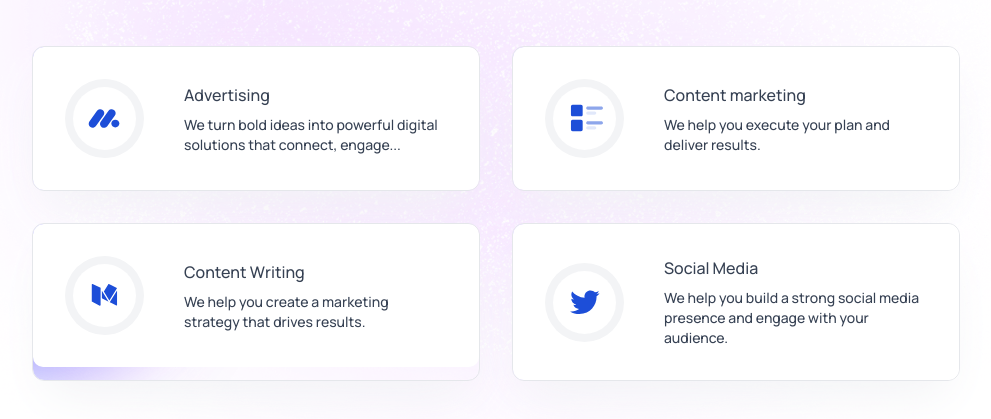
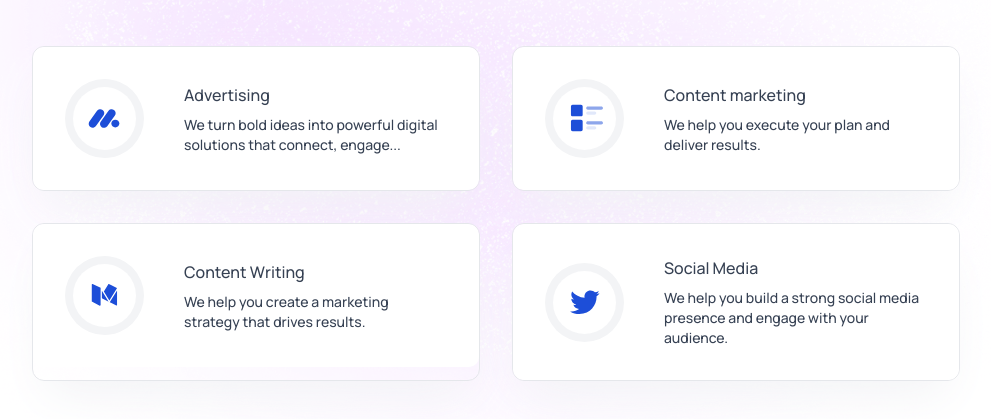
Before and after one commit to arunpmanoj/agency-ai, a React (Vite) app: page / in a window 1280 px wide. Shown: the part 1513-1932 px from the top of the page, without its empty margins (144-1135 px from the left). Built offline with nearby package versions, Linux system fonts and the light colour scheme.

Commit message:
make the border color moving through the border based on mouse pointer

```diff
--- a/src/components/ServiceCard.jsx
+++ b/src/components/ServiceCard.jsx
@@ -1,14 +1,22 @@
-import React, { useState } from 'react'
+import React, { useRef, useState } from 'react'
 import assets from '../assets/assets'
 
 const ServiceCard = ({service,index}) => {
     const [position,setPosition]=useState({x:0,y:0})
-  return (
+    const [visible,setVisible]=useState(false)
+    const divRef = useRef(null)
+    const handleMouseMove = (e) =>{
+        const bounds = divRef.current.getBoundingClientRect();
+        setPosition({x :e.clientX - bounds.left, y:e.clientY - bounds.top})
+    }
+;  return (
     <div className='relative overflow-hidden max-w-lg m-2 sm:m-4 rounded-xl border
-     border-gray-200 dark:border-gray-700 shadow-2xl shadow-gray-100 dark:shadow-white/10'>
-        <div className='pointer-events-none blur-2xl rounded-full bg-gradient-to-r from-blue-500
+     border-gray-200 dark:border-gray-700 shadow-2xl shadow-gray-100 dark:shadow-white/10'
+     onMouseEnter={()=>setVisible(true)} onMouseLeave={()=>setVisible(false)} ref={divRef}
+     onMouseMove={handleMouseMove}>
+        <div className={`pointer-events-none blur-2xl rounded-full bg-gradient-to-r from-blue-500
          via-indigo-500 to-purple-500 w-[300px] h-[300px] absolute z-0 transition-opacity duration-500
-        mix-blend-lighten opacity-70' style={{top:position.y - 150,left:position.x - 150}}/>
+        mix-blend-lighten ${visible ? 'opacity-70' : 'opacity-0'}`} style={{top:position.y - 150,left:position.x - 150}}/>
             <div className='flex items-center gap-10 p-8 hover:p-7.5 hover:m-0.5 transition-all
             rounded-[10px] bg-white dark:bg-gray-900 z-10 relative'>
                 <div className='bg-gray-100 dark:bg-gray-700 rounded-full'>
```
